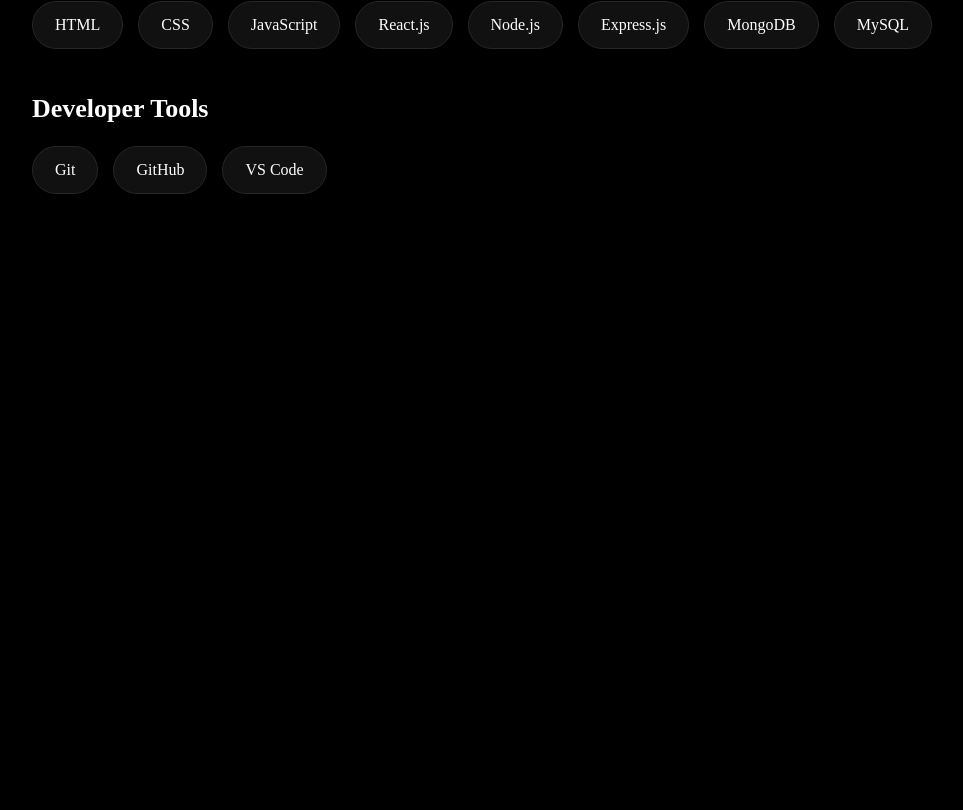
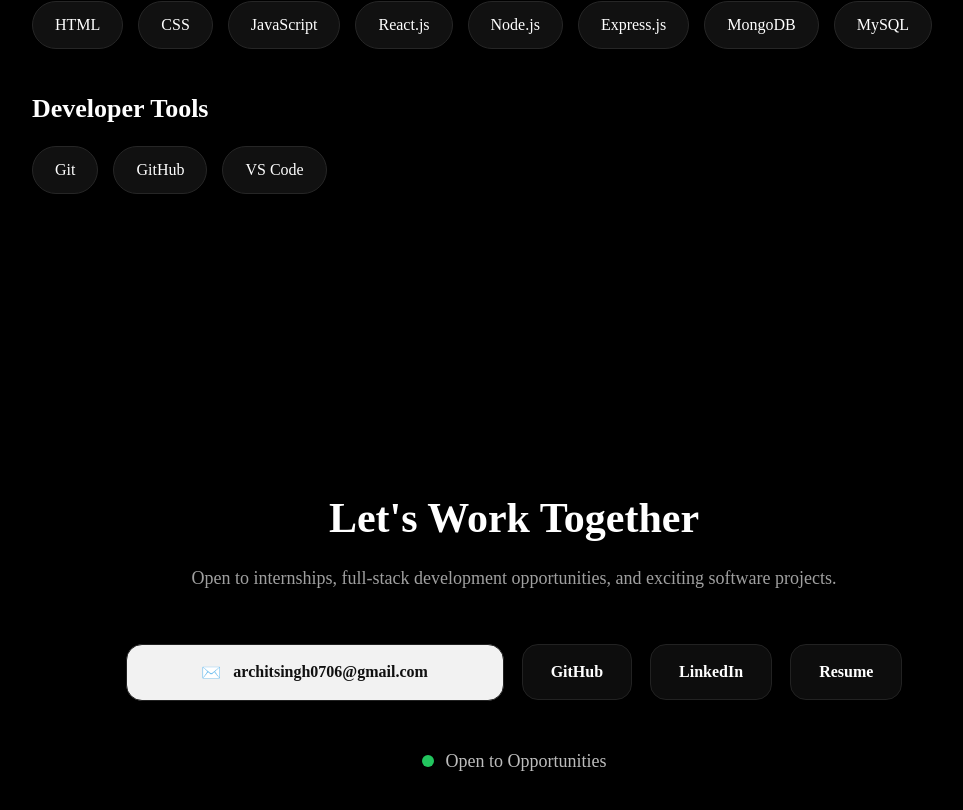
Before and after one commit to archit0706/my_portfolio, a React app in the folder frontend/: page / in a window 1280 px wide. Shown: the part 3084-3894 px from the top of the page, without its empty margins (126-1089 px from the left). Before the commit the page ends 3510 px from the top, so only its background shows below. Built offline with nearby package versions, Linux system fonts and the light colour scheme; the HTML template or start-up script is replaced by a standard one.

Commit message:
Contact section updated

```diff
--- /dev/null
+++ b/frontend/src/css/Contact.css
@@ -0,0 +1,168 @@
+.contact {
+  background: #000;
+  color: white;
+  padding: 100px 150px;
+}
+
+.contact-container {
+  max-width: 1100px;
+  margin: 0 auto;
+  text-align: center;
+}
+
+/* Heading */
+
+.contact-heading {
+  font-size: 42px;
+  font-weight: 700;
+  margin-bottom: 20px;
+}
+
+/* Subtitle */
+
+.contact-subheading {
+  color: #a0a0a0;
+  font-size: 18px;
+  line-height: 1.8;
+  margin-bottom: 50px;
+}
+
+/* Contact Cards */
+
+.contact-links {
+  display: flex;
+  justify-content: center;
+  align-items: center;
+  gap: 18px;
+  flex-wrap: wrap;
+
+  margin-bottom: 50px;
+}
+
+.contact-card {
+  background: #0d0d0d;
+
+  border: 1px solid #222;
+
+  border-radius: 16px;
+
+  padding: 18px 28px;
+
+  color: white;
+
+  text-decoration: none;
+
+  font-size: 16px;
+
+  font-weight: 600;
+
+  display: flex;
+
+  align-items: center;
+
+  justify-content: center;
+
+  gap: 12px;
+
+  transition: 0.3s;
+}
+
+.contact-card:hover {
+  transform: translateY(-4px);
+
+  border-color: #3b4a66;
+
+  background: #151515;
+}
+
+/* Email Card */
+
+.email-card {
+  background: #f2f2f2;
+
+  color: #111;
+
+  min-width: 320px;
+}
+
+.email-card:hover {
+  background: white;
+
+  color: #111;
+}
+
+/* Availability */
+
+.availability {
+  display: inline-flex;
+
+  align-items: center;
+
+  gap: 12px;
+
+  font-size: 18px;
+
+  color: #bdbdbd;
+}
+
+.green-dot {
+  width: 12px;
+
+  height: 12px;
+
+  border-radius: 50%;
+
+  background: #22c55e;
+}
+
+/* Tablet */
+
+@media (max-width: 1024px) {
+
+  .contact {
+    padding: 90px 70px;
+  }
+
+  .contact-heading {
+    font-size: 36px;
+  }
+
+  .contact-subheading {
+    font-size: 17px;
+  }
+}
+
+/* Mobile */
+
+@media (max-width: 768px) {
+
+  .contact {
+    padding: 70px 25px;
+  }
+
+  .contact-heading {
+    font-size: 30px;
+  }
+
+  .contact-subheading {
+    font-size: 16px;
+    margin-bottom: 35px;
+  }
+
+  .contact-links {
+    flex-direction: column;
+  }
+
+  .contact-card {
+    width: 100%;
+    font-size: 15px;
+  }
+
+  .email-card {
+    min-width: auto;
+  }
+
+  .availability {
+    font-size: 16px;
+  }
+}
--- a/frontend/src/sections/Contact.jsx
+++ b/frontend/src/sections/Contact.jsx
@@ -1,9 +1,66 @@
-function Contact() {
+import "../css/Contact.css";
+
+export default function Contact() {
   return (
-    <section id="contact">
-      <h1>Let's Connect</h1>
+    <section id="contact" className="contact">
+
+      <div className="contact-container">
+
+        <h2 className="contact-heading">
+          Let's Work Together
+        </h2>
+
+        <p className="contact-subheading">
+          Open to internships, full-stack development opportunities,
+          and exciting software projects.
+        </p>
+
+        <div className="contact-links">
+
+          <a
+            href="mailto:architsingh0706@gmail.com"
+            className="contact-card email-card"
+          >
+            ✉️
+            <span>architsingh0706@gmail.com</span>
+          </a>
+
+          <a
+            href="https://github.com/archit0706"
+            target="_blank"
+            rel="noreferrer"
+            className="contact-card"
+          >
+            GitHub
+          </a>
+
+          <a
+            href="https://www.linkedin.com/in/archit-kumar-singh-66513b298"
+            target="_blank"
+            rel="noreferrer"
+            className="contact-card"
+          >
+            LinkedIn
+          </a>
+
+          <a
+            href="/resume.pdf"
+            target="_blank"
+            rel="noreferrer"
+            className="contact-card"
+          >
+            Resume
+          </a>
+
+        </div>
+
+        <div className="availability">
+          <span className="green-dot"></span>
+          Open to Opportunities
+        </div>
+
+      </div>
+
     </section>
   );
 }
-
-export default Contact;
```
